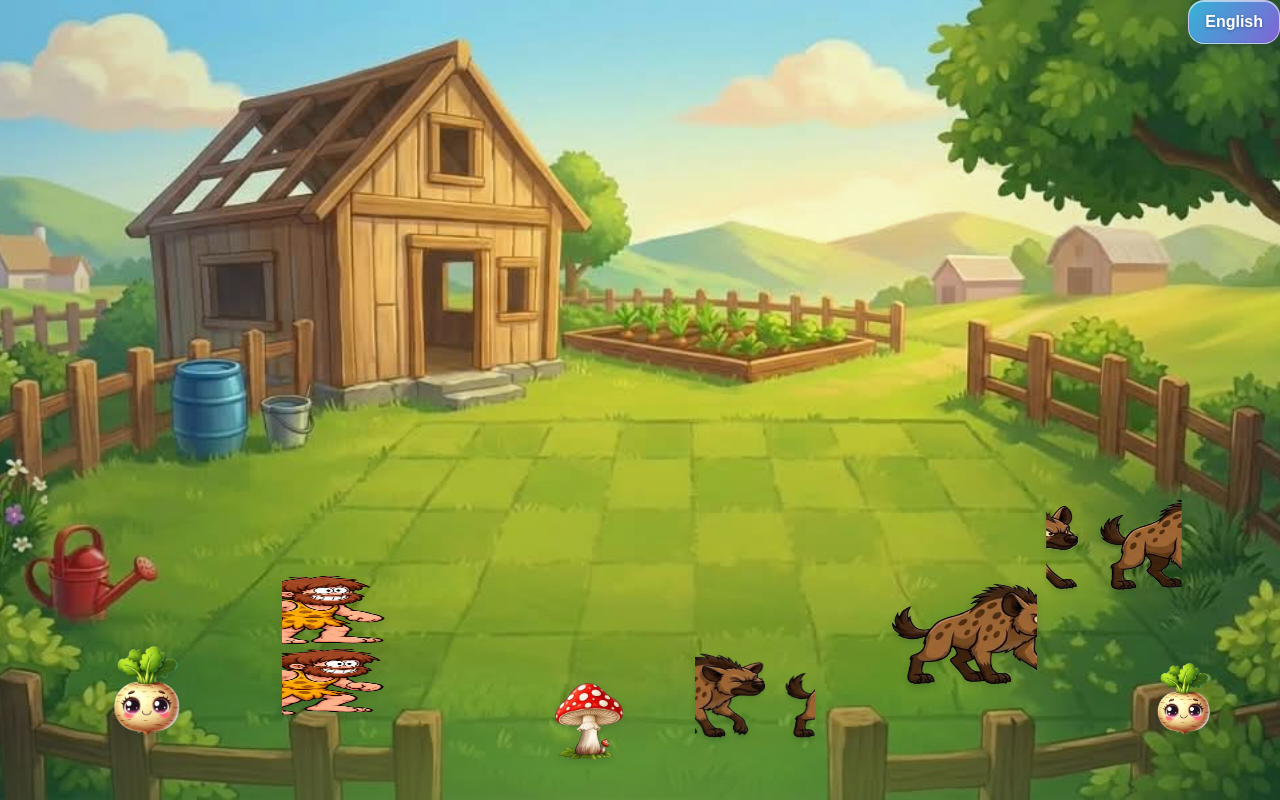
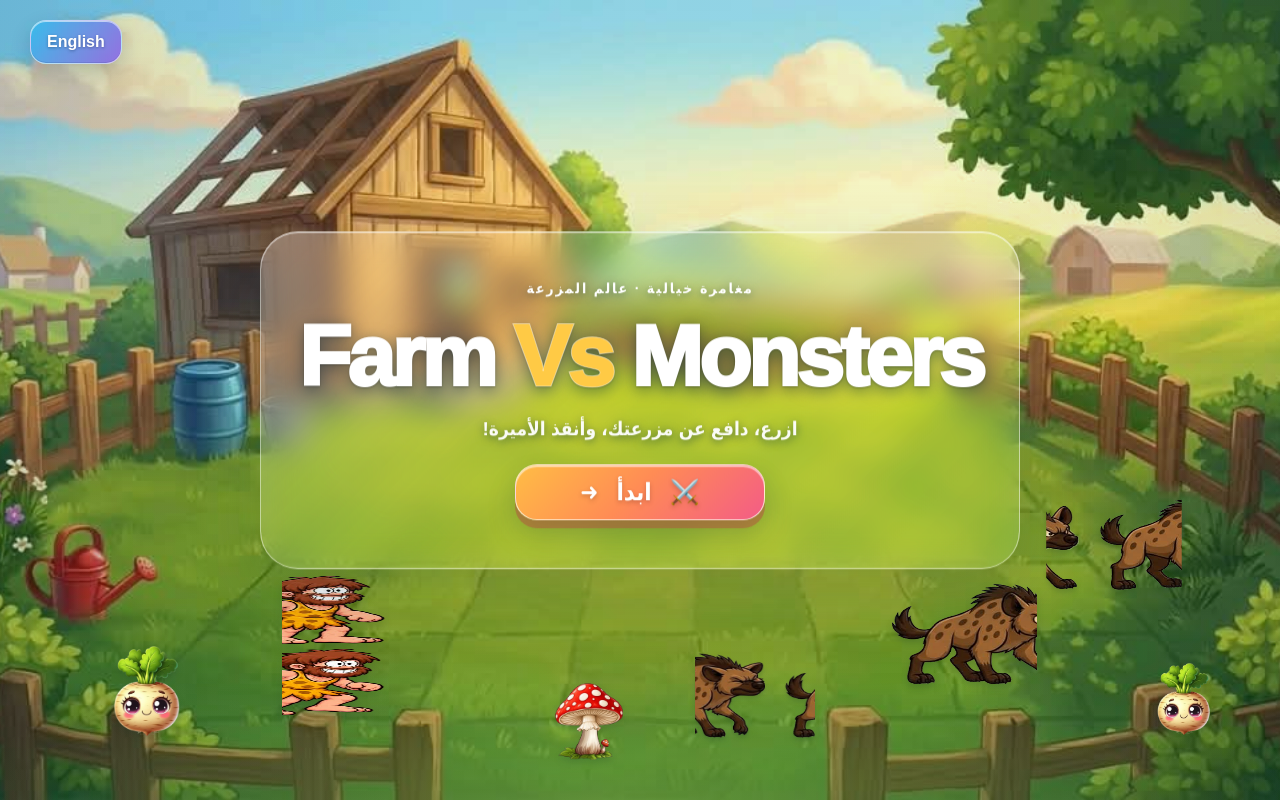
Before and after one commit to waelkamira/FarmVsMonsters, a Next.js app in the folder web/: page / in a window 1280 px wide. Built offline with nearby package versions, Linux system fonts and the light colour scheme.

Commit message:
Style centered glass home title card and single start action

```diff
--- a/web/app/globals.css
+++ b/web/app/globals.css
@@ -1502,3 +1502,89 @@ input[type=range] {accent-color:var(--ui-lime);}
   .battlefield-farmer{left:10%;width:108px}
   .battlefield-hyena-three{display:none}
 }
+
+
+/* Minimal centered home title card */
+.home-language-control{
+  position:fixed;
+  z-index:30;
+  top:clamp(14px,2.5vh,28px);
+  inset-inline-end:clamp(14px,2.5vw,30px);
+}
+.home-title-card{
+  position:absolute;
+  z-index:12;
+  left:50%;
+  top:50%;
+  transform:translate(-50%,-50%);
+  width:min( min(760px, calc(100vw - 36px)), 88vw);
+  padding:clamp(24px,4vw,48px) clamp(22px,5vw,64px);
+  display:flex;
+  flex-direction:column;
+  align-items:center;
+  justify-content:center;
+  gap:clamp(12px,2vh,20px);
+  text-align:center;
+  border:1px solid rgba(255,255,255,.48);
+  border-radius:clamp(24px,3.5vw,38px);
+  background:linear-gradient(135deg,rgba(255,255,255,.27),rgba(220,250,255,.13) 48%,rgba(198,255,218,.19));
+  box-shadow:inset 0 1px 0 rgba(255,255,255,.52),inset 0 -1px 0 rgba(255,255,255,.12),0 24px 70px rgba(7,45,60,.22);
+  backdrop-filter:blur(15px) saturate(1.25);
+  -webkit-backdrop-filter:blur(15px) saturate(1.25);
+}
+.home-title-kicker{
+  color:#fff;
+  font-size:clamp(10px,1.25vw,14px);
+  font-weight:900;
+  letter-spacing:.13em;
+  text-shadow:0 2px 8px rgba(0,45,65,.55);
+}
+.home-game-title{
+  margin:0;
+  color:#fff;
+  font-size:clamp(38px,7.3vw,86px);
+  line-height:1.03;
+  font-weight:1000;
+  letter-spacing:-.045em;
+  white-space:nowrap;
+  text-shadow:0 4px 16px rgba(0,42,61,.5),0 1px 2px rgba(0,0,0,.25);
+}
+.home-game-title span{
+  color:#ffe16a;
+  -webkit-text-stroke:1px rgba(255,255,255,.45);
+}
+.home-game-tagline{
+  margin:0;
+  color:#fff;
+  font-size:clamp(13px,1.8vw,19px);
+  font-weight:800;
+  text-shadow:0 2px 8px rgba(0,45,65,.62);
+}
+.home-start-button{
+  min-width:clamp(170px,23vw,250px);
+  min-height:clamp(54px,7vh,70px);
+  margin-top:clamp(4px,1vh,10px);
+  padding:12px 28px;
+  display:inline-flex;
+  align-items:center;
+  justify-content:center;
+  gap:18px;
+  border:1px solid rgba(255,255,255,.72);
+  border-radius:22px;
+  color:#fff!important;
+  background:linear-gradient(135deg,#ffbd45 0%,#ff8c55 48%,#f45c86 100%);
+  box-shadow:inset 0 2px 0 rgba(255,255,255,.48),0 8px 0 rgba(183,75,66,.48),0 16px 28px rgba(22,58,62,.24);
+  font-size:clamp(18px,2.1vw,24px);
+  font-weight:1000;
+  text-decoration:none;
+  text-shadow:0 2px 4px rgba(104,48,35,.3);
+  transition:transform .18s ease,filter .18s ease,box-shadow .18s ease;
+}
+.home-start-button:hover{transform:translateY(-3px);filter:brightness(1.08);box-shadow:inset 0 2px 0 rgba(255,255,255,.55),0 10px 0 rgba(183,75,66,.4),0 20px 34px rgba(22,58,62,.28)}
+.home-start-button:active{transform:translateY(3px);box-shadow:inset 0 2px 0 rgba(255,255,255,.4),0 4px 0 rgba(183,75,66,.48),0 9px 18px rgba(22,58,62,.2)}
+@media(max-width:520px){
+  .home-title-card{width:calc(100vw - 30px);padding:26px 14px;border-radius:25px;gap:14px}
+  .home-game-title{font-size:clamp(34px,9vw,48px);white-space:normal}
+  .home-game-tagline{max-width:28ch;line-height:1.5}
+  .home-start-button{width:min(220px,80%);min-height:56px}
+}
```
